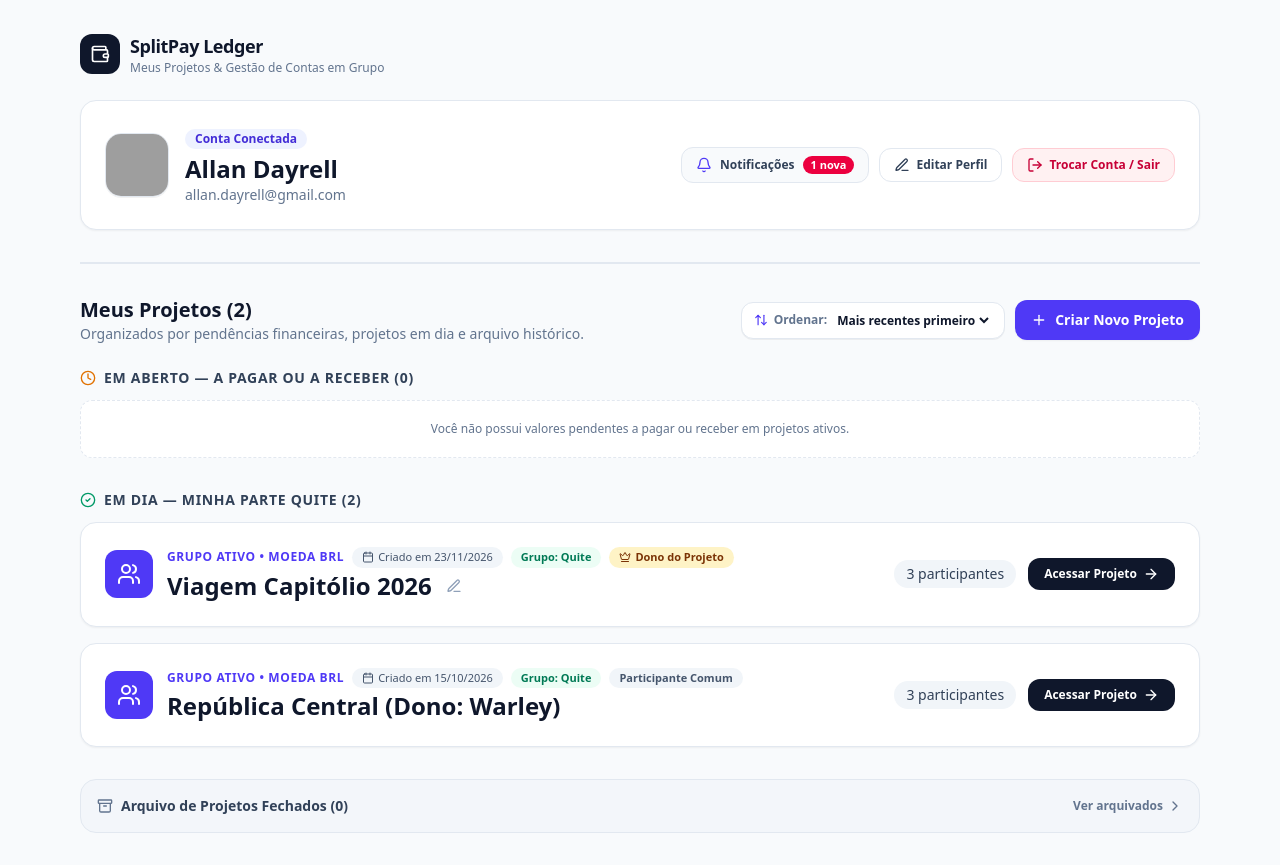
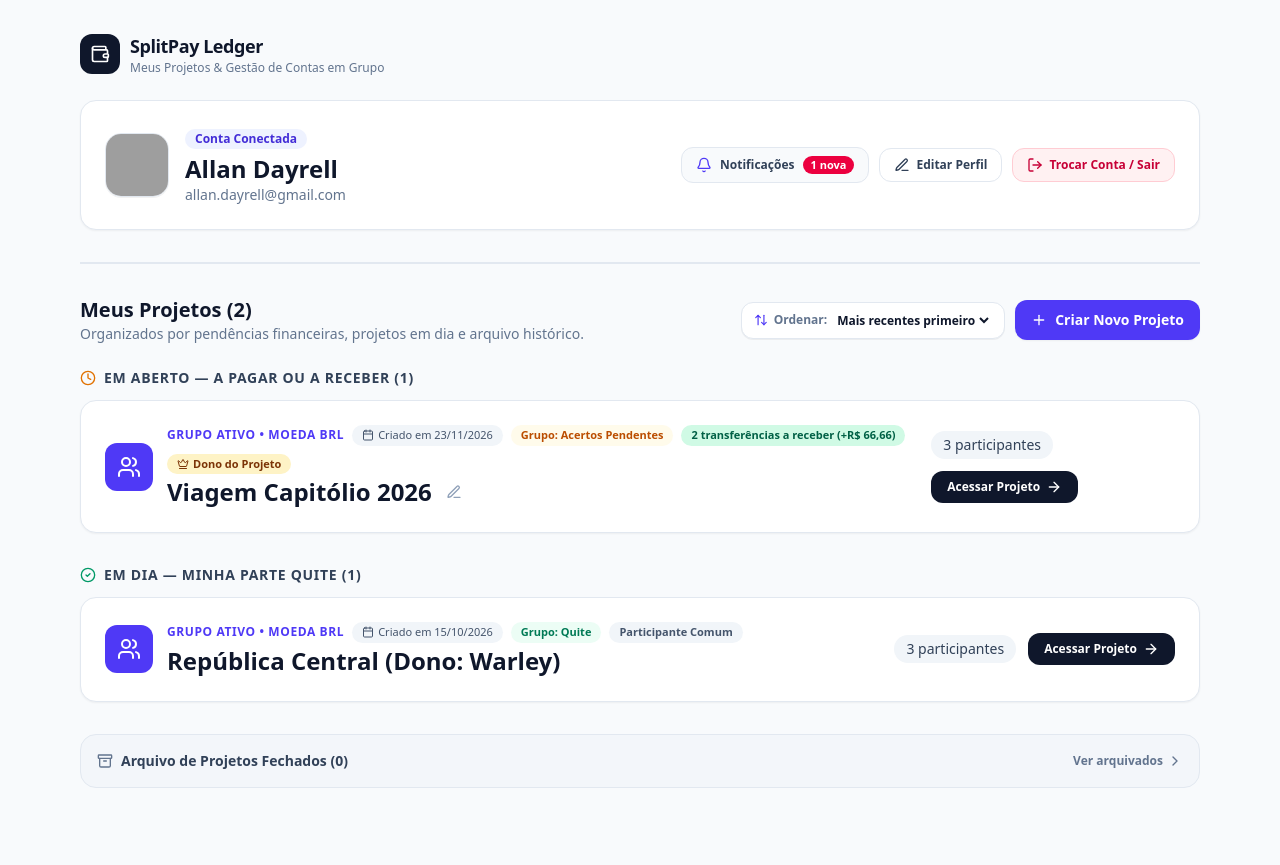
Before and after one commit to allandayrell/splitpay-ledger, a React (Vite) app: page / in a window 1280 px wide. After the commit the page ends 820 px from the top, so only its background shows below. Built offline with nearby package versions, Linux system fonts and the light colour scheme; grey boxes are pictures that could not be loaded.

Commit message:
fix(workspace): categorize home projects by user involvement in simplified transfer plan and persist project bill

```diff
--- a/src/domain/workspace/projectWorkspace.ts
+++ b/src/domain/workspace/projectWorkspace.ts
@@ -1,7 +1,19 @@
 import { normalizeEmail } from '../auth/userAccount';
 import { DomainValidationError } from '../errors';
 import { addParticipant, createGroup, updateGroupName } from '../group/group';
-import type { Cents, CurrencyCode, Group, GroupLedgerState, UserAccount } from '../types';
+import {
+  applySettlementsToBalances,
+  simplifyDebts,
+  type ParticipantBalanceEntry,
+} from '../settlement/debtSimplifier';
+import type {
+  Cents,
+  CurrencyCode,
+  Group,
+  GroupLedgerState,
+  TransferInstruction,
+  UserAccount,
+} from '../types';
 
 export interface CreateProjectByOwnerInput {
   id?: string;
@@ -80,11 +92,9 @@ export function renameProjectAsOwner(
 
 export type ProjectGroupStatus = 'QUITE' | 'PENDENTE';
 
-export function resolveProjectStatus(project: GroupLedgerState): ProjectGroupStatus {
-  if (project.expenses.length === 0) {
-    return 'QUITE';
-  }
-
+export function calculateProjectEffectiveBalances(
+  project: GroupLedgerState,
+): ParticipantBalanceEntry[] {
   const netMap = new Map<string, number>();
   for (const participant of project.group.participants) {
     netMap.set(participant.id, 0);
@@ -99,19 +109,30 @@ export function resolveProjectStatus(project: GroupLedgerState): ProjectGroupSta
     }
   }
 
-  for (const settlement of project.settlements) {
-    netMap.set(
-      settlement.fromParticipantId,
-      (netMap.get(settlement.fromParticipantId) ?? 0) + settlement.amountCents,
-    );
-    netMap.set(
-      settlement.toParticipantId,
-      (netMap.get(settlement.toParticipantId) ?? 0) - settlement.amountCents,
-    );
+  const baseBalances: ParticipantBalanceEntry[] = project.group.participants.map((p) => ({
+    participantId: p.id,
+    netBalanceCents: netMap.get(p.id) ?? 0,
+  }));
+
+  try {
+    return applySettlementsToBalances(baseBalances, project.settlements);
+  } catch {
+    return baseBalances;
   }
+}
 
-  const allZero = Array.from(netMap.values()).every((cents) => cents === 0);
-  return allZero ? 'QUITE' : 'PENDENTE';
+export function getProjectTransferPlan(project: GroupLedgerState): TransferInstruction[] {
+  try {
+    const effective = calculateProjectEffectiveBalances(project);
+    return simplifyDebts(effective);
+  } catch {
+    return [];
+  }
+}
+
+export function resolveProjectStatus(project: GroupLedgerState): ProjectGroupStatus {
+  const transfers = getProjectTransferPlan(project);
+  return transfers.length === 0 ? 'QUITE' : 'PENDENTE';
 }
 
 export function setProjectArchivedAsOwner(
@@ -148,42 +169,49 @@ export function sortProjectsByCreationDate(
   });
 }
 
+export function findUserParticipantInGroup(
+  group: Group,
+  user: Pick<UserAccount, 'id' | 'email'>,
+) {
+  const normalizedUserEmail = normalizeEmail(user.email);
+  return group.participants.find(
+    (p) =>
+      p.userId === user.id ||
+      (p.email !== undefined && normalizeEmail(p.email) === normalizedUserEmail),
+  );
+}
+
+export function getUserPendingTransfersInProject(
+  project: GroupLedgerState,
+  user: Pick<UserAccount, 'id' | 'email'>,
+): TransferInstruction[] {
+  const participant = findUserParticipantInGroup(project.group, user);
+  if (!participant) {
+    return [];
+  }
+
+  const transfers = getProjectTransferPlan(project);
+  return transfers.filter(
+    (t) => t.fromParticipantId === participant.id || t.toParticipantId === participant.id,
+  );
+}
+
 export function getUserNetBalanceInProject(
   project: GroupLedgerState,
   user: Pick<UserAccount, 'id' | 'email'>,
 ): Cents {
-  const normalizedUserEmail = normalizeEmail(user.email);
-  const participant = project.group.participants.find(
-    (p) =>
-      p.userId === user.id ||
-      (p.email !== undefined && normalizeEmail(p.email) === normalizedUserEmail),
-  );
-
+  const participant = findUserParticipantInGroup(project.group, user);
   if (!participant) {
     return 0;
   }
 
+  const userTransfers = getUserPendingTransfersInProject(project, user);
   let net = 0;
-
-  for (const expense of project.expenses) {
-    for (const payer of expense.payers) {
-      if (payer.participantId === participant.id) {
-        net += payer.amountCents;
-      }
-    }
-    for (const split of expense.splits) {
-      if (split.participantId === participant.id) {
-        net -= split.amountCents;
-      }
-    }
-  }
-
-  for (const settlement of project.settlements) {
-    if (settlement.fromParticipantId === participant.id) {
-      net += settlement.amountCents;
-    }
-    if (settlement.toParticipantId === participant.id) {
-      net -= settlement.amountCents;
+  for (const transfer of userTransfers) {
+    if (transfer.toParticipantId === participant.id) {
+      net += transfer.amountCents;
+    } else if (transfer.fromParticipantId === participant.id) {
+      net -= transfer.amountCents;
     }
   }
 
@@ -214,8 +242,8 @@ export function categorizeProjectsForUserHome(
       continue;
     }
 
-    const userNetCents = getUserNetBalanceInProject(project, user);
-    if (userNetCents !== 0) {
+    const userPendingTransfers = getUserPendingTransfersInProject(project, user);
+    if (userPendingTransfers.length > 0) {
       pendingActionProjects.push(project);
     } else {
       settledForUserProjects.push(project);
--- a/src/main.tsx
+++ b/src/main.tsx
@@ -45,6 +45,7 @@ import {
 import type {
   CurrencyCode,
   EmailNotification,
+  Expense,
   GroupLedgerState,
   TransferInstruction,
   UserAccount,
@@ -101,6 +102,24 @@ function buildInitialWorkspace(users: readonly UserAccount[]): {
     notificationId: 'notif_seed_2',
   });
   p1.group = addCarlaP1.group;
+  p1.expenses = [
+    {
+      id: `exp_bill_${p1.group.id}`,
+      groupId: p1.group.id,
+      description: 'Conta do Projeto',
+      category: 'OTHER',
+      amountCents: 10000,
+      currency: p1.group.baseCurrency,
+      payers: [{ participantId: `p_${allan.id}`, amountCents: 10000 }],
+      splitType: 'SHARES',
+      splits: calculateWeightedSharesSplit(
+        10000,
+        p1.group.participants,
+        p1.group.participants.map((p) => ({ participantId: p.id, value: p.defaultWeight })),
+      ),
+      createdAt: p1.group.createdAt,
+    },
+  ];
 
   const p2 = createProjectForOwner({
     id: 'grp_republica',
@@ -146,7 +165,42 @@ function loadInitialSnapshot(): PersistedWorkspaceSnapshot {
     if (raw) {
       const parsed = JSON.parse(raw) as PersistedWorkspaceSnapshot;
       if (Array.isArray(parsed.users) && Array.isArray(parsed.projects)) {
-        return parsed;
+        const migratedProjects = parsed.projects.map((proj) => {
+          if (proj.expenses.length === 0 && proj.group.participants.length > 1) {
+            const firstPayerId = proj.group.participants[0]!.id;
+            const defaultAmountCents = 10000;
+            return {
+              ...proj,
+              expenses: [
+                {
+                  id: `exp_bill_${proj.group.id}`,
+                  groupId: proj.group.id,
+                  description: 'Conta Principal do Grupo',
+                  category: 'OTHER' as const,
+                  amountCents: defaultAmountCents,
+                  currency: proj.group.baseCurrency,
+                  payers: [{ participantId: firstPayerId, amountCents: defaultAmountCents }],
+                  splitType: 'SHARES' as const,
+                  splits: calculateWeightedSharesSplit(
+                    defaultAmountCents,
+                    proj.group.participants,
+                    proj.group.participants.map((p) => ({
+                      participantId: p.id,
+                      value: p.defaultWeight,
+                    })),
+                  ),
+                  createdAt: proj.group.createdAt,
+                },
+              ],
+            };
+          }
+          return proj;
+        });
+
+        return {
+          ...parsed,
+          projects: migratedProjects,
+        };
       }
     }
   } catch {
@@ -367,12 +421,36 @@ function SplitPayApplication() {
             onLogout={() => setCurrentUserId(null)}
             onSelectProject={(groupId) => {
               const target = visibleProjects.find((p) => p.group.id === groupId);
-              const firstParticipantId = target?.group.participants[0]?.id;
-              if (firstParticipantId) {
-                setSelectedPayerIds([firstParticipantId]);
-                setPayerAmounts({ [firstParticipantId]: rawAmount });
+              const existingExpense = target?.expenses[0];
+              if (existingExpense) {
+                const formattedAmount = (existingExpense.amountCents / 100).toFixed(2);
+                setRawAmount(formattedAmount);
+                const nextPayerIds = existingExpense.payers.map((py) => py.participantId);
+                const nextPayerAmounts: Record<string, string> = {};
+                for (const py of existingExpense.payers) {
+                  nextPayerAmounts[py.participantId] = (py.amountCents / 100).toFixed(2);
+                }
+                setSelectedPayerIds(nextPayerIds);
+                setPayerAmounts(nextPayerAmounts);
+                setSplitMode(existingExpense.splitType === 'EXACT' ? 'EXACT' : 'SHARES');
+                if (existingExpense.splitType === 'EXACT') {
+                  const exactMap: Record<string, string> = {};
+                  for (const sp of existingExpense.splits) {
+                    exactMap[sp.participantId] = (sp.amountCents / 100).toFixed(2);
+                  }
+                  setValuesByParticipant(exactMap);
+                } else {
+                  setValuesByParticipant({});
+                }
               } else {
-                setSelectedPayerIds([]);
+                const firstParticipantId = target?.group.participants[0]?.id;
+                if (firstParticipantId) {
+                  setSelectedPayerIds([firstParticipantId]);
+                  setPayerAmounts({ [firstParticipantId]: rawAmount });
+                } else {
+                  setSelectedPayerIds([]);
+                }
+                setValuesByParticipant({});
               }
               setPayerToAddId('');
               setActiveGroupId(groupId);
@@ -517,6 +595,8 @@ function SplitPayApplication() {
     netBalanceCents: 0,
   }));
 
+  let activeExpenseSnapshot: Expense | null = null;
+
   try {
     if (payersSumMatchesTotal && group.participants.length > 0) {
       const splits =
@@ -553,10 +633,49 @@ function SplitPayApplication() {
           netBalanceCents: paid - owed,
         };
       });
+
+      const validPayers = selectedPayerIds
+        .map((id) => ({
+          participantId: id,
+          amountCents: paidCentsByParticipant.get(id) ?? 0,
+        }))
+        .filter((py) => py.amountCents > 0);
+
+      activeExpenseSnapshot = {
+        id: `exp_bill_${group.id}`,
+        groupId: group.id,
+        description: 'Conta Principal do Grupo',
+        category: 'OTHER',
+        amountCents: totalExpenseCents,
+        currency: group.baseCurrency,
+        payers: validPayers,
+        splitType: splitMode,
+        splits,
+        createdAt: group.createdAt,
+      };
     }
   } catch {
     // Mantém saldo zero enquanto o usuário digita uma divisão exata incompleta
   }
+
+  const serializedActiveExpense = activeExpenseSnapshot
+    ? JSON.stringify(activeExpenseSnapshot)
+    : null;
+
+  useEffect(() => {
+    if (!activeGroupId || !serializedActiveExpense) return;
+    const parsedExpense = JSON.parse(serializedActiveExpense) as Expense;
+    setProjects((prev) =>
+      prev.map((proj) => {
+        if (proj.group.id !== activeGroupId) return proj;
+        const currentFirst = proj.expenses[0];
+        if (currentFirst && JSON.stringify(currentFirst) === serializedActiveExpense) {
+          return proj;
+        }
+        return { ...proj, expenses: [parsedExpense] };
+      }),
+    );
+  }, [activeGroupId, serializedActiveExpense]);
 
   let effectiveBalances = baseBalances;
   let transfers: TransferInstruction[] = [];
@@ -579,7 +698,11 @@ function SplitPayApplication() {
       setProjects((prev) =>
         prev.map((p) =>
           p.group.id === activeProject.group.id
-            ? { ...p, settlements: [...p.settlements, record] }
+            ? {
+                ...p,
+                expenses: activeExpenseSnapshot ? [activeExpenseSnapshot] : p.expenses,
+                settlements: [...p.settlements, record],
+              }
             : p,
         ),
       );
--- a/src/ui/features/workspace/ProjectsHomeView.tsx
+++ b/src/ui/features/workspace/ProjectsHomeView.tsx
@@ -20,6 +20,7 @@ import { formatBRL } from '../../../domain/money/money';
 import {
   categorizeProjectsForUserHome,
   getUserNetBalanceInProject,
+  getUserPendingTransfersInProject,
   isProjectOwner,
   resolveProjectStatus,
   type ProjectDateSortOrder,
@@ -119,6 +120,7 @@ export function ProjectsHomeView({
     const isOwner = isProjectOwner(group, currentUser.id);
     const status = resolveProjectStatus(project);
     const userNetCents = getUserNetBalanceInProject(project, currentUser);
+    const userPendingTransfers = getUserPendingTransfersInProject(project, currentUser);
     const isEditingThis = editingGroupId === group.id;
 
     return (
@@ -166,17 +168,17 @@ export function ProjectsHomeView({
                   {status === 'QUITE' ? 'Grupo: Quite' : 'Grupo: Acertos Pendentes'}
                 </span>
 
-                {userNetCents !== 0 ? (
+                {userPendingTransfers.length > 0 ? (
                   <span
                     className={`rounded-full px-2.5 py-0.5 text-[11px] font-bold ${
-                      userNetCents > 0
+                      userNetCents >= 0
                         ? 'bg-emerald-100 text-emerald-800'
                         : 'bg-rose-100 text-rose-800'
                     }`}
                   >
-                    {userNetCents > 0
-                      ? `A receber: +${formatBRL(userNetCents)}`
-                      : `A pagar: ${formatBRL(userNetCents)}`}
+                    {userNetCents >= 0
+                      ? `${userPendingTransfers.length} ${userPendingTransfers.length === 1 ? 'transferência' : 'transferências'} a receber (+${formatBRL(userNetCents)})`
+                      : `${userPendingTransfers.length} ${userPendingTransfers.length === 1 ? 'transferência' : 'transferências'} a pagar (${formatBRL(userNetCents)})`}
                   </span>
                 ) : null}
 
```
